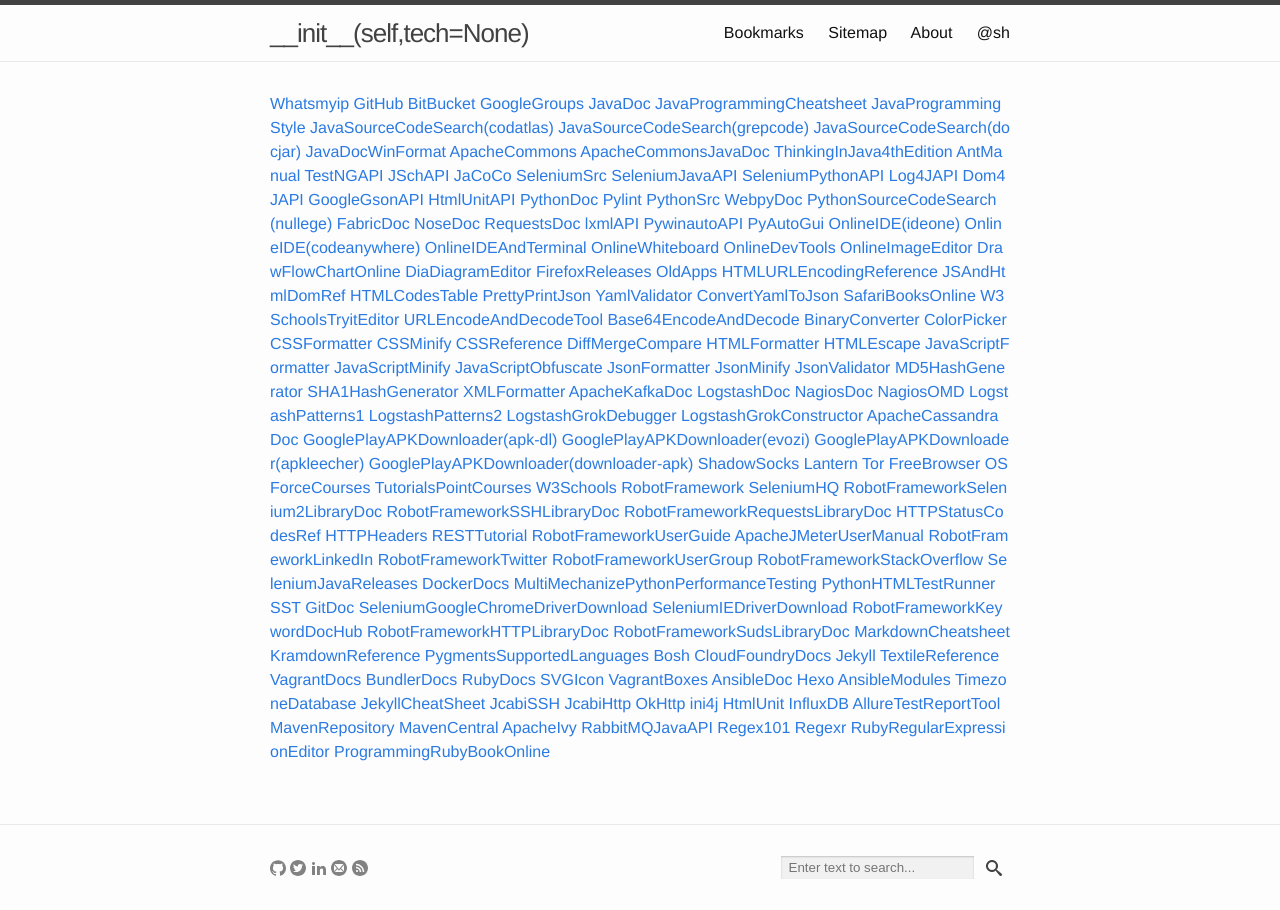
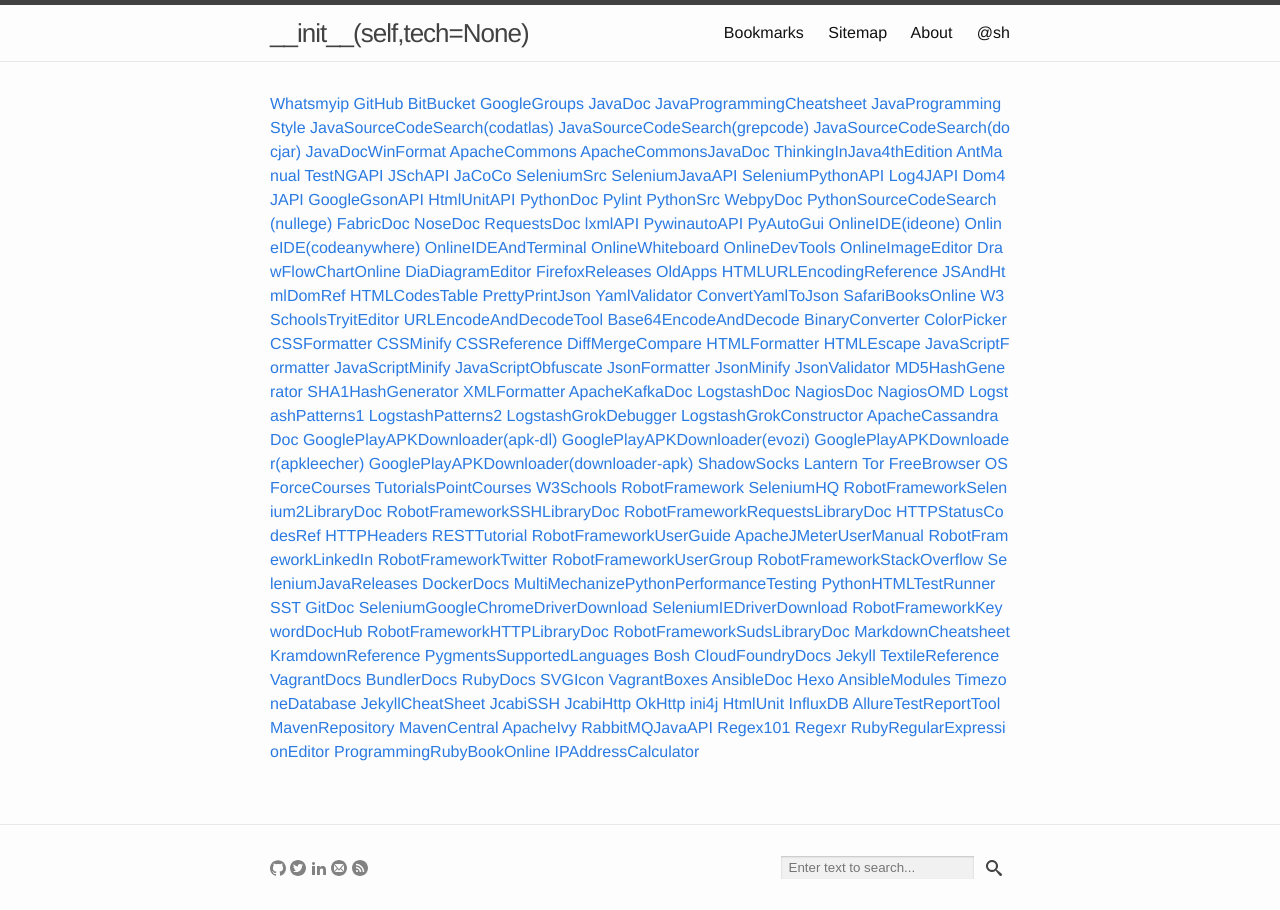
Before and after one commit to yuan-jiang/yuan-jiang.github.io, a Jekyll site: the page built from bookmarks.md, in a window 1280 px wide. Built offline with Jekyll 4.4.1, drawn with Linux system fonts in a browser that asks for light colours.

Commit message:
Update bookmarks.yml

```diff
--- a/_data/bookmarks.yml
+++ b/_data/bookmarks.yml
@@ -298,3 +298,5 @@
   link: http://rubular.com/
 - description: ProgrammingRubyBookOnline
   link: http://ruby-doc.com/docs/ProgrammingRuby/
+- description: IPAddressCalculator
+  link: http://jodies.de/ipcalc
```
